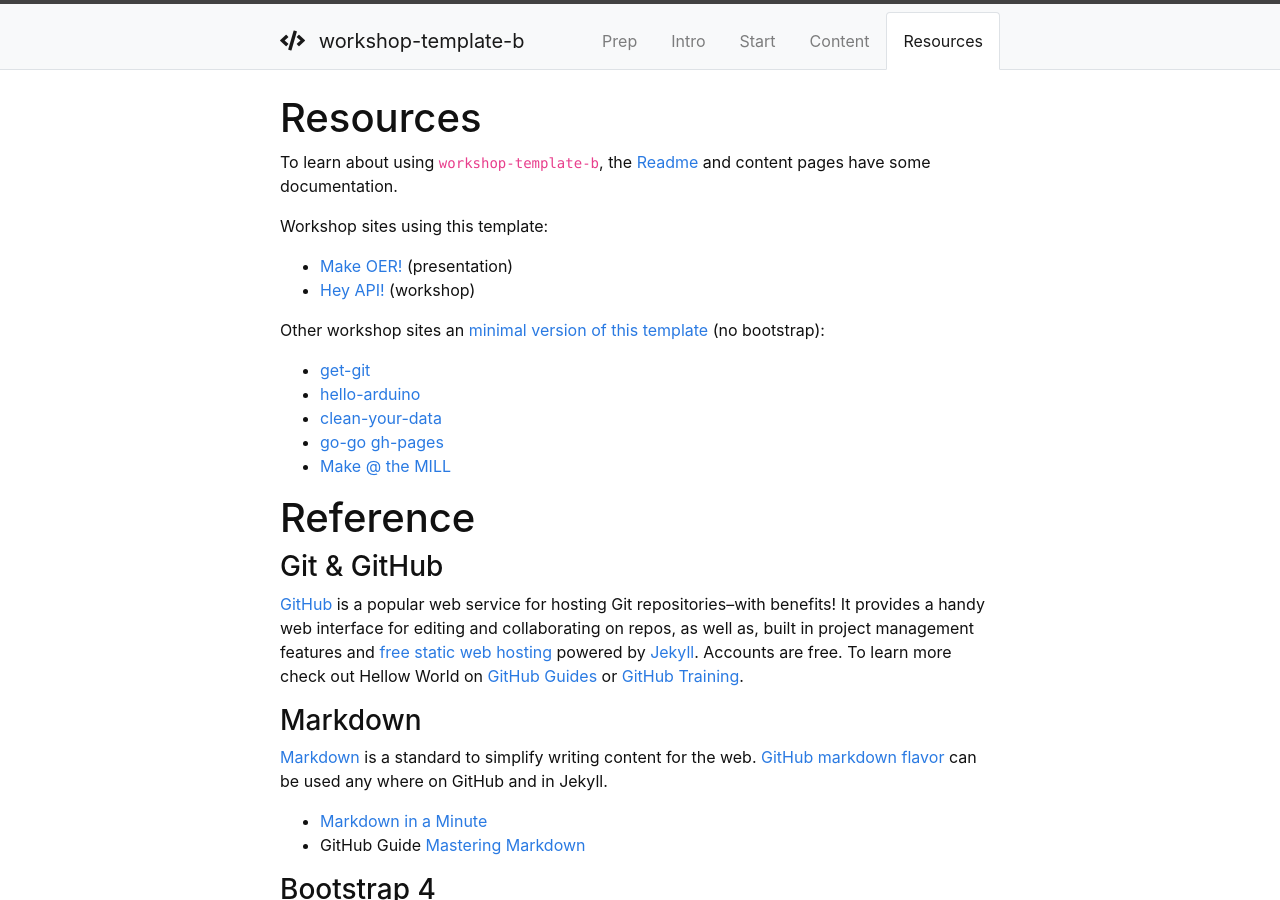
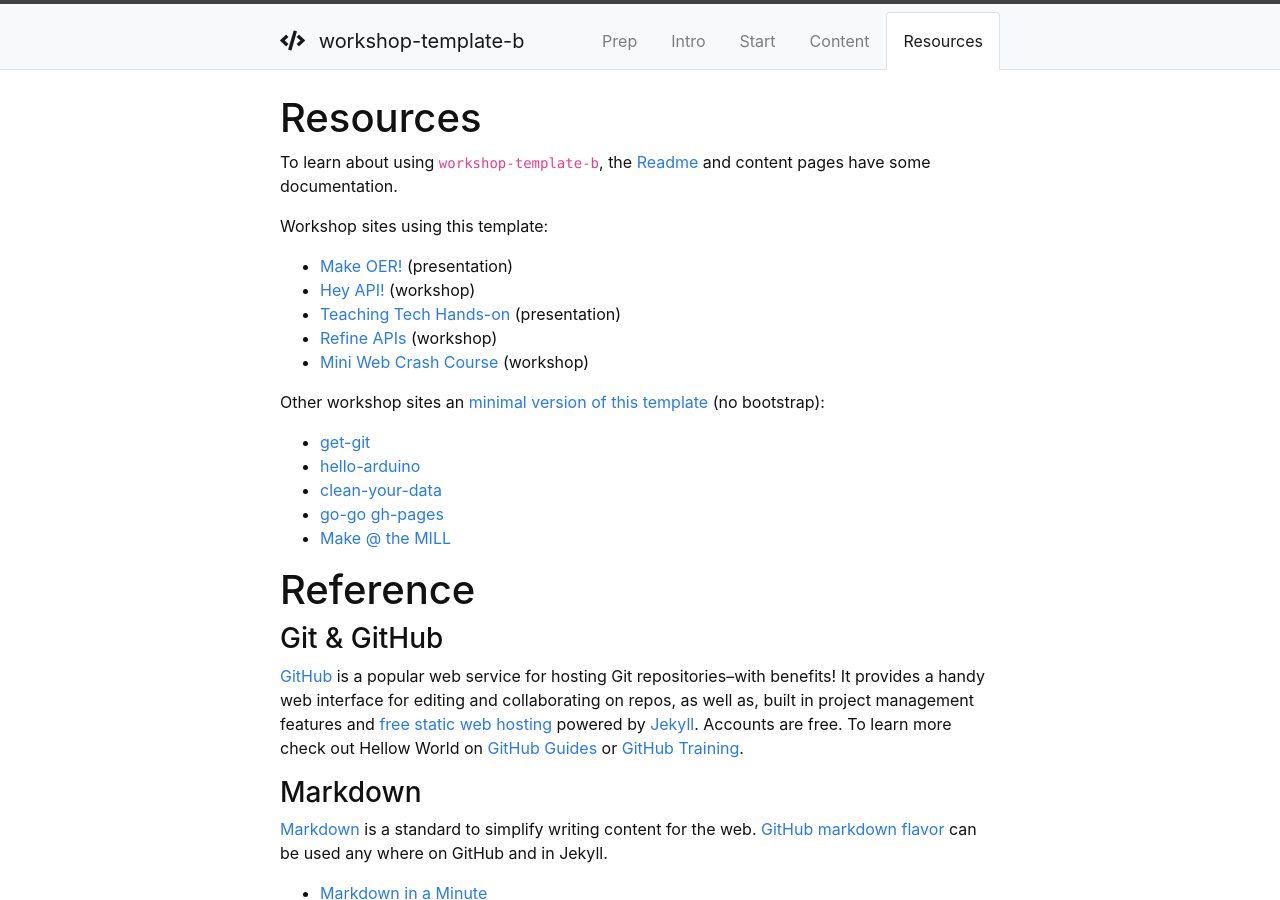
Before and after one commit to evanwill/workshop-template-b, a Jekyll site: the page built from content/4-resources.md, in a window 1280 px wide and 900 px high. Built offline with Jekyll 4.4.1, drawn with Linux system fonts in a browser that asks for light colours.

Commit message:
add more workshop examples

```diff
--- a/content/4-resources.md
+++ b/content/4-resources.md
@@ -11,6 +11,9 @@ Workshop sites using this template:
 
 - [Make OER!](https://evanwill.github.io/make-oer/) (presentation)
 - [Hey API!](https://evanwill.github.io/hey-api/) (workshop)
+- [Teaching Tech Hands-on](https://evanwill.github.io/tech-hands-on/) (presentation)
+- [Refine APIs](https://evanwill.github.io/refine-apis/) (workshop)
+- [Mini Web Crash Course](https://evanwill.github.io/mini-web-crash-course/) (workshop)
 
 Other workshop sites an [minimal version of this template](https://github.com/evanwill/workshop-template) (no bootstrap):
 
```
